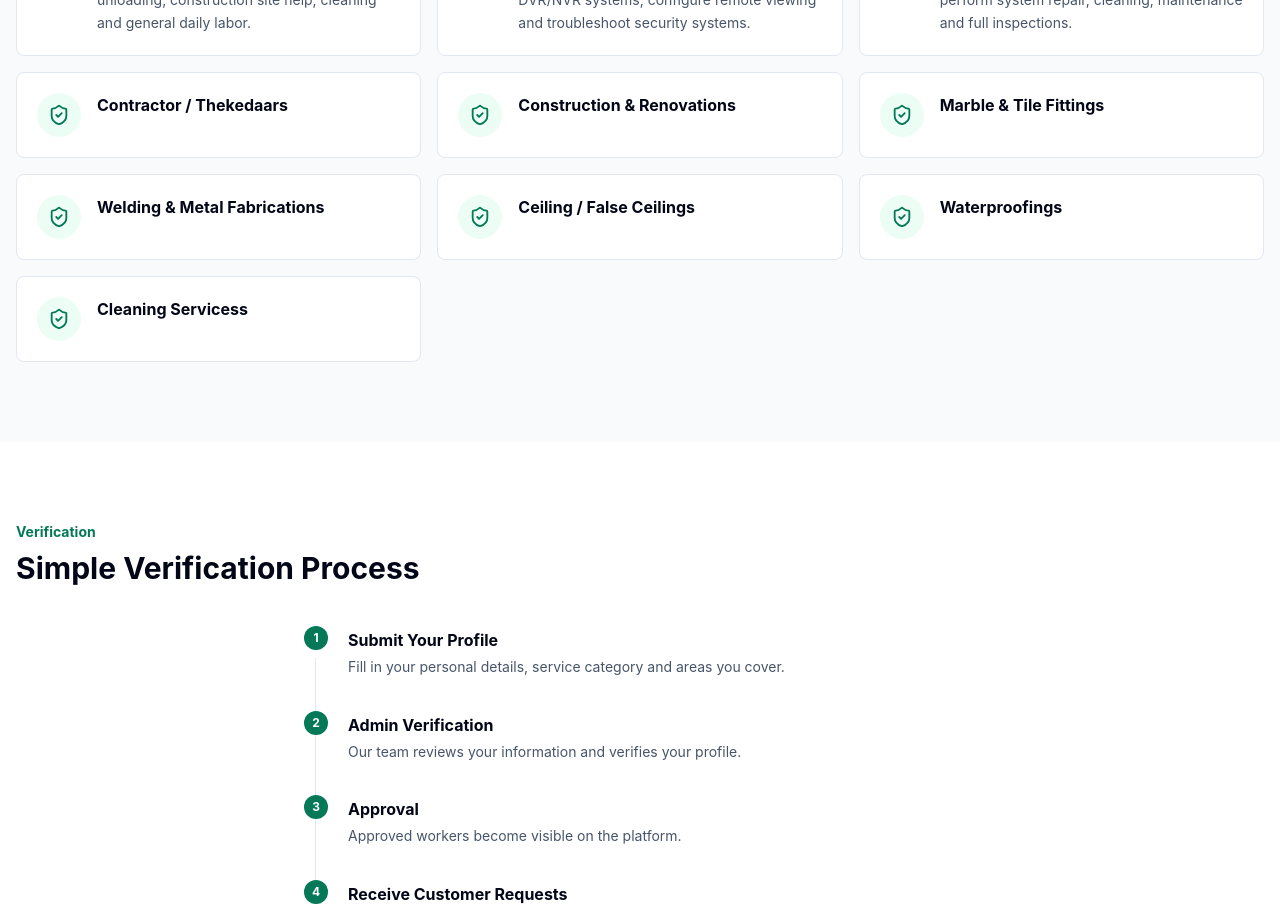
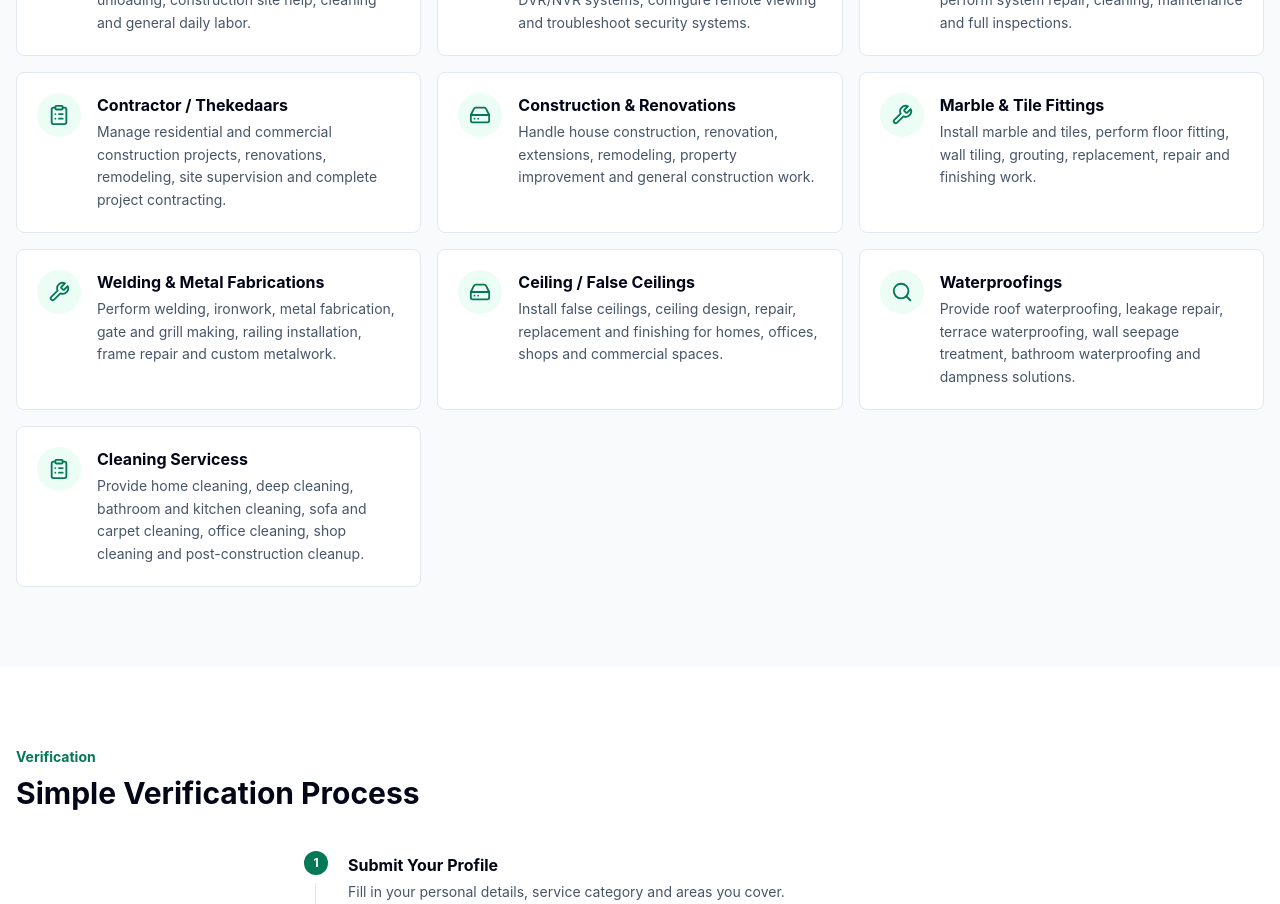
Before and after one commit to ExpertAliRaza/FSD-Home-Services, a React (Vite) app: page /become-a-worker in a window 1280 px wide. Shown: the part 2980-3884 px from the top of the page. Built offline with nearby package versions, Linux system fonts and the light colour scheme; no server answers.

Commit message:
feat: update SEO files, layout, reviews, worker application and home page

```diff
--- a/src/components/layout/Layout.jsx
+++ b/src/components/layout/Layout.jsx
@@ -80,6 +80,14 @@ export function Layout() {
             </Link>
             <div className="flex items-center gap-2 lg:hidden">
               <InstallAppButton compact className="min-h-10" />
+              <a
+                href="tel:03099018308"
+                aria-label="Call FSD Home Services at 0309 9018308"
+                className="focus-ring inline-flex items-center gap-1 rounded-lg border border-slate-200 px-2 py-2 text-sm font-semibold text-slate-700"
+              >
+                <Phone size={16} className="shrink-0 text-brand-700" aria-hidden="true" />
+                <span>0309 9018308</span>
+              </a>
               <button
                 className="focus-ring rounded-lg border border-slate-200 p-2"
                 onClick={() => setOpen((value) => !value)}
--- a/src/components/sections/GoogleReviewsSection.jsx
+++ b/src/components/sections/GoogleReviewsSection.jsx
@@ -289,7 +289,7 @@ export function GoogleReviewsSection() {
                 <StarRating value={rating} />
                 <p className="mt-1.5 flex items-center gap-1.5 text-sm text-slate-600">
                   <GoogleG className="h-4 w-4 shrink-0" />
-                  Based on {reviewCount} Google reviews
+                  Based on Google reviews
                 </p>
               </div>
             </div>
--- a/src/pages/public/BecomeWorker.jsx
+++ b/src/pages/public/BecomeWorker.jsx
@@ -30,7 +30,14 @@ const whoCanApplyIcons = {
   Mason: HardDrive,
   Laborer: ClipboardList,
   'CCTV Technician': Search,
-  'Solar Technician': ShieldCheck
+  'Solar Technician': ShieldCheck,
+  'Contractor / Thekedaar': ClipboardList,
+  'Construction & Renovation': HardDrive,
+  'Marble & Tile Fitting': Wrench,
+  'Welding & Metal Fabrication': Wrench,
+  'Ceiling / False Ceiling': HardDrive,
+  'Waterproofing': Search,
+  'Cleaning Services': ClipboardList
 };
 
 const whoCanApplyDesc = {
@@ -42,7 +49,14 @@ const whoCanApplyDesc = {
   Mason: 'Perform brick wall construction, plastering, concrete repair, floor leveling and general renovation work.',
   Laborer: 'Assist with house shifting, loading and unloading, construction site help, cleaning and general daily labor.',
   'CCTV Technician': 'Install and repair CCTV cameras, set up DVR/NVR systems, configure remote viewing and troubleshoot security systems.',
-  'Solar Technician': 'Install solar panels, inverters and batteries, perform system repair, cleaning, maintenance and full inspections.'
+  'Solar Technician': 'Install solar panels, inverters and batteries, perform system repair, cleaning, maintenance and full inspections.',
+  'Contractor / Thekedaar': 'Manage residential and commercial construction projects, renovations, remodeling, site supervision and complete project contracting.',
+  'Construction & Renovation': 'Handle house construction, renovation, extensions, remodeling, property improvement and general construction work.',
+  'Marble & Tile Fitting': 'Install marble and tiles, perform floor fitting, wall tiling, grouting, replacement, repair and finishing work.',
+  'Welding & Metal Fabrication': 'Perform welding, ironwork, metal fabrication, gate and grill making, railing installation, frame repair and custom metalwork.',
+  'Ceiling / False Ceiling': 'Install false ceilings, ceiling design, repair, replacement and finishing for homes, offices, shops and commercial spaces.',
+  'Waterproofing': 'Provide roof waterproofing, leakage repair, terrace waterproofing, wall seepage treatment, bathroom waterproofing and dampness solutions.',
+  'Cleaning Services': 'Provide home cleaning, deep cleaning, bathroom and kitchen cleaning, sofa and carpet cleaning, office cleaning, shop cleaning and post-construction cleanup.'
 };
 
 const benefitsItems = [
--- a/src/pages/public/Home.jsx
+++ b/src/pages/public/Home.jsx
@@ -80,8 +80,8 @@ export function Home() {
         <div className="mx-auto max-w-7xl px-4 py-7 lg:py-9">
           <div className="grid grid-cols-2 gap-y-8 lg:grid-cols-4 lg:divide-x lg:divide-slate-200">
             <StatItem icon={<UserCheck size={20} />} value="32+" label="Verified Workers" />
-            <StatItem icon={<BadgeCheck size={20} />} value="54" label="Completed Jobs" />
-            <StatItem icon={<ClipboardList size={20} />} value="74+" label="Service Requested" />
+            <StatItem icon={<BadgeCheck size={20} />} value="132" label="Completed Jobs" />
+            <StatItem icon={<ClipboardList size={20} />} value="148+" label="Service Requested" />
             <StatItem
               icon={<Star size={20} className="fill-current" />}
               value={
```
Also changed, not shown: public/llms.txt, 1 other file (tests, documents, lock files or other folders).
